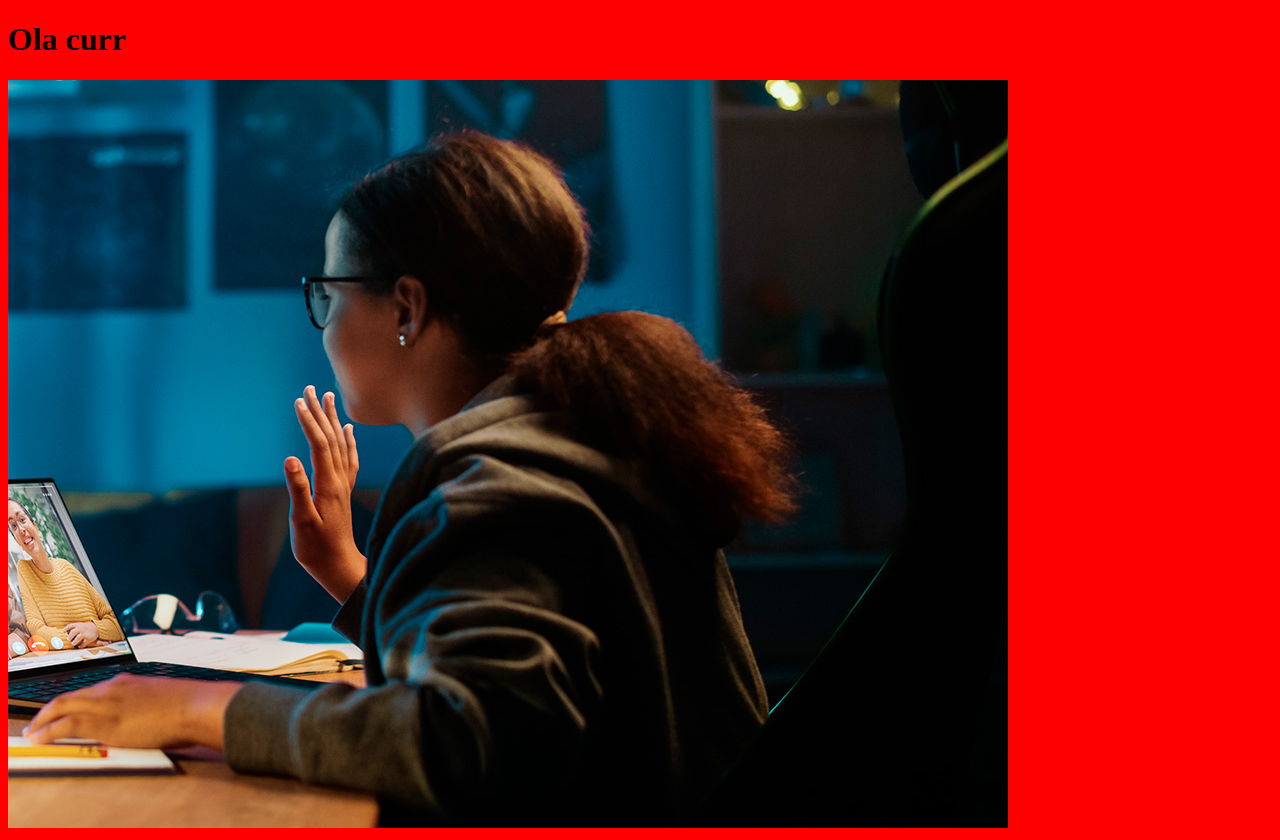
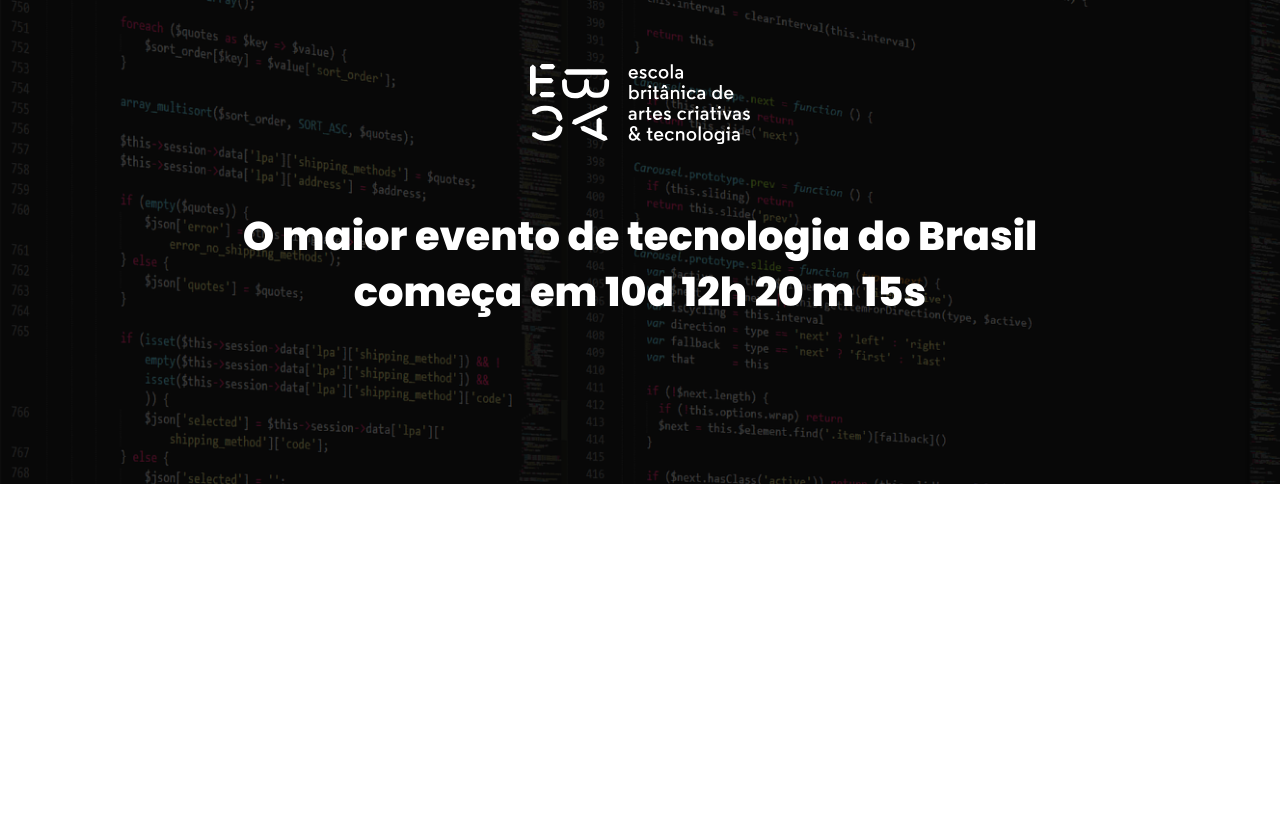
Before and after one commit to weet563/eabc_tech_talks, a website built with Parcel: page src/index.html in a window 1280 px wide. After the commit the page ends 800 px from the top, so only its background shows below. Built offline with nearby package versions, Linux system fonts and the light colour scheme.

Commit message:
Criando o hero

```diff
--- a/src/index.html
+++ b/src/index.html
@@ -3,12 +3,23 @@
 <head>
     <meta charset="UTF-8">
     <meta name="viewport" content="width=device-width, initial-scale=1.0">
+    <link rel="preconnect" href="https://fonts.googleapis.com">
+    <link rel="preconnect" href="https://fonts.gstatic.com" crossorigin>
+    <link href="https://fonts.googleapis.com/css2?family=Poppins:wght@400;700;800&display=swap" rel="stylesheet">
+
     <link rel="stylesheet" href="styles/main.scss">
+
     <title>Document</title>
 </head>
 <body>
-    <h1>Ola curr</h1>
-    <img src="./images/backend.png" alt="">
+    <header class="hero">
+        <div class="container">
+            <img class="hero__logo" src="./images/ebac_logo.svg" alt="EBAC">
+            <p class="hero__text" >
+                O maior evento de tecnologia do Brasil começa em 10d 12h 20 m 15s
+            </p>
+        </div>
+    </header>
 
     <script src="scripts/main.js"></script>
 </body>
--- /dev/null
+++ b/src/styles/_hero.scss
@@ -0,0 +1,50 @@
+.hero {
+    padding-top: 64px;
+    padding-bottom: 100px;
+    background-image: url(../images/fundo.png);
+    background-repeat: no-repeat;
+    background-size: cover;
+    position: relative;
+
+    .container {
+        position: relative;
+    }
+
+    &::before {
+        position: absolute;
+        top: 0;
+        left:0;
+        width: 100%;
+        height: 100%;
+        background-color: #000;
+        content: '';
+        opacity: .7;
+    }
+
+    &__text {
+        margin: 64px 0;
+        font-size: 40px;
+        line-height: 56px;
+        font-weight: 800;
+        text-align: center;
+    }
+    &__logo {
+        margin: 0 auto;
+        height: 80px;
+        display: block;
+    }
+
+    @media (max-width: 640px) {
+        padding: 40px 0;
+
+        &__logo {
+            height: 40px;
+        }
+
+        &__text {
+            font-size: 22px;
+            line-height: 24px;
+            margin: 24px 0;
+        }
+    }
+}
--- a/src/styles/main.scss
+++ b/src/styles/main.scss
@@ -1,3 +1,23 @@
-body {
-    background-color: red;
+@use 'hero';
+
+* {
+    margin: 0;
+    padding: 0;
+    box-sizing: border-box;
+    font-family: "Poppins", sans-serif;
+    color: #ffffff;
 }
+
+.container {
+    max-width: 960px;
+    width: 100%;
+    margin: 0 auto;
+
+    @media (max-width: 640px) {
+        max-width: 80%;
+    }
+
+    @media (max-width: 1024px) {
+        max-width: 90%;
+    }
+}
```
